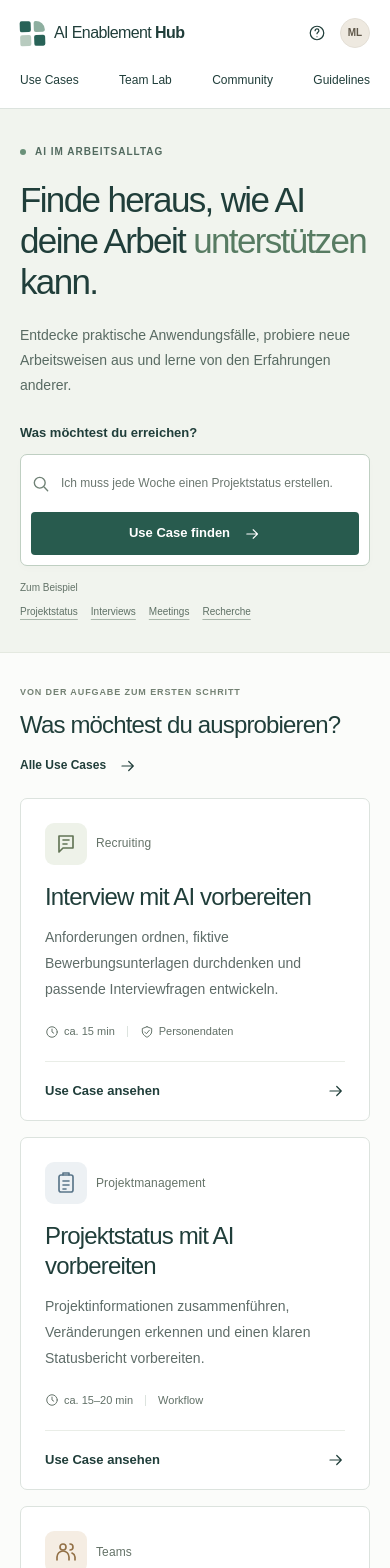
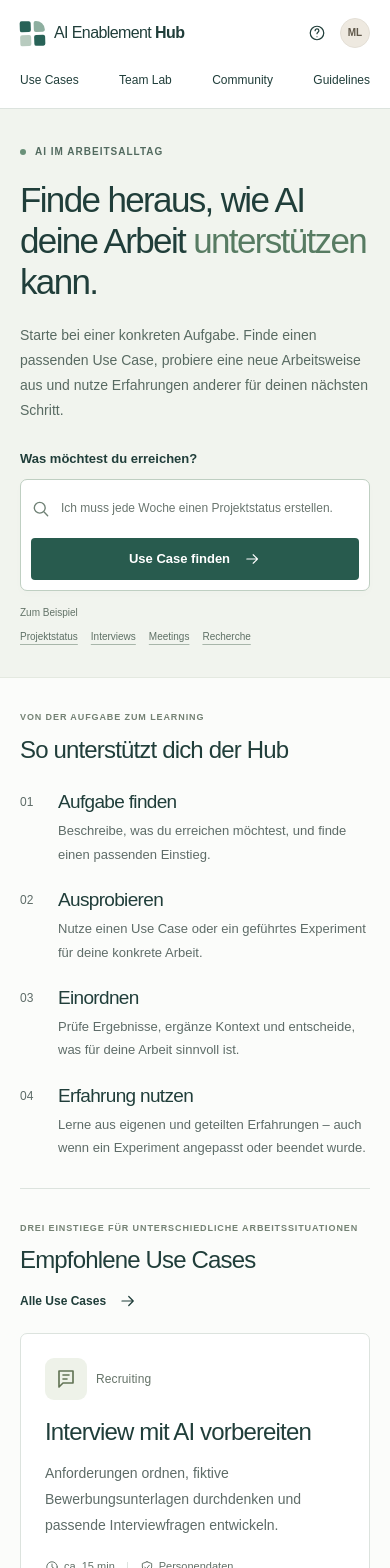
Before and after one commit to dominication/ai-enablement-hub, a Next.js app: page / in a window 390 px wide. Shown: the top 1568 px of the page. Built offline with nearby package versions, Linux system fonts and the light colour scheme.

Commit message:
Clarify homepage orientation from work task to shared learning

```diff
--- a/src/app/globals.css
+++ b/src/app/globals.css
@@ -64,9 +64,23 @@ h1, h2, h3 { line-height: 1.22; font-weight: 500; letter-spacing: -.035em; }
 .tile-two { top: 0; right: 0; background: #e0ba8f; border-radius: 4px 48px 48px 48px; }
 .tile-three { bottom: 0; left: 0; border: 1px solid #92ae9c; border-radius: 48px 4px 48px 48px; background: repeating-linear-gradient(135deg, transparent, transparent 7px, #9cb29e 7px, #9cb29e 8px); }
 .tile-four { bottom: 0; right: 0; background: #477261; border-radius: 4px 48px 48px 48px; }
-.art-caption { display: block; text-align: center; color: #6a7a6d; font-size: 11px; line-height: 1.65; margin-top: 27px; letter-spacing: .03em; }
 .page-container { max-width: 1280px; margin: auto; padding-left: 40px; padding-right: 40px; }
 .home-sections { padding-top: 48px; padding-bottom: 48px; }
+.home-orientation { padding-bottom: 36px; margin-bottom: 44px; border-bottom: 1px solid var(--line); }
+.home-orientation ol { display: grid; grid-template-columns: repeat(4, minmax(0, 1fr)); gap: 28px; list-style: none; padding: 0; margin: 26px 0 0; }
+.orientation-number { display: block; color: var(--muted); font-size: 12px; margin-bottom: 10px; }
+.home-orientation h3 { font-size: 19px; margin-bottom: 10px; }
+.home-orientation li p { color: var(--muted); font-size: 13px; line-height: 1.8; }
+.home-learning-intro { max-width: 720px; color: var(--muted); font-size: 14px; line-height: 1.8; margin-top: 12px; }
+.home-sections .section-header > .text-link { flex-shrink: 0; }
+@media (max-width: 900px) { .home-orientation ol { grid-template-columns: repeat(2, minmax(0, 1fr)); } }
+@media (max-width: 640px) {
+  .home-orientation { padding-bottom: 28px; margin-bottom: 32px; }
+  .home-orientation ol { grid-template-columns: 1fr; gap: 22px; }
+  .home-orientation li { display: grid; grid-template-columns: 24px minmax(0, 1fr); gap: 0 14px; }
+  .orientation-number { grid-row: span 2; margin: 3px 0 0; }
+  .home-orientation h3 { margin-bottom: 6px; }
+}
 .section-header { display: flex; justify-content: space-between; align-items: end; gap: 24px; margin-bottom: 24px; }
 .section-eyebrow { color: #738173; margin-bottom: 10px; font-size: 10px; }
 h2 { font-size: 27px; }
@@ -144,7 +158,7 @@ blockquote { margin: 0; font-size: 19px; line-height: 1.65; letter-spacing: -.02
 .detail-page .learning-card { margin-top: 35px; }
 @media (min-width: 1441px) { .hero { border-radius: 0 0 12px 12px; } }
 @media (max-width: 1150px) {
-  .header-inner { padding: 0 32px; gap: 24px; }.main-nav { gap: 22px; }.hero { padding: 52px 40px; }.hero-art { width: 150px; margin-right: 0; }.art-frame { transform: rotate(-8deg) scale(.72); transform-origin: left center; width: 208px; }.art-caption { margin-top: 0; }.hero h1 { font-size: 40px; }.guidelines-teaser { justify-content: flex-start; gap: 24px; }.guidelines-teaser > .text-link { margin-left: auto; }.card-meta { gap: 8px; }
+  .header-inner { padding: 0 32px; gap: 24px; }.main-nav { gap: 22px; }.hero { padding: 52px 40px; }.hero-art { width: 150px; margin-right: 0; }.art-frame { transform: rotate(-8deg) scale(.72); transform-origin: left center; width: 208px; }.hero h1 { font-size: 40px; }.guidelines-teaser { justify-content: flex-start; gap: 24px; }.guidelines-teaser > .text-link { margin-left: auto; }.card-meta { gap: 8px; }
 }
 @media (max-width: 900px) {
   .header-inner { flex-wrap: wrap; gap: 0; padding-top: 20px; }.brand { margin-right: auto; }.header-tools { gap: 18px; }.main-nav { order: 3; width: 100%; gap: 32px; height: 56px; margin-top: 6px; }.hero-art { display: none; }.hero-content { max-width: none; }.hero-search { max-width: none; }.use-case-grid { gap: 14px; }.use-case-card { padding: 22px 18px 0; }.use-case-card h3 { font-size: 20px; }.card-heading { gap: 9px; }.card-meta { flex-wrap: wrap; }.card-meta .meta-divider { display: none; }.card-meta > span:last-child { width: 100%; }.page-container { padding-left: 32px; padding-right: 32px; }.learning-footer { align-items: flex-start; flex-direction: column; gap: 12px; }.app-footer { flex-direction: column; padding-left: 32px; }
--- a/src/app/page.tsx
+++ b/src/app/page.tsx
@@ -6,11 +6,20 @@ import { GuidelinesTeaser } from '@/components/GuidelinesTeaser';
 import { Icon } from '@/components/Icon';
 import { featuredUseCases } from '@/data/content';
 
+const orientationStages = [
+  { title: 'Aufgabe finden', description: 'Beschreibe, was du erreichen möchtest, und finde einen passenden Einstieg.' },
+  { title: 'Ausprobieren', description: 'Nutze einen Use Case oder ein geführtes Experiment für deine konkrete Arbeit.' },
+  { title: 'Einordnen', description: 'Prüfe Ergebnisse, ergänze Kontext und entscheide, was für deine Arbeit sinnvoll ist.' },
+  { title: 'Erfahrung nutzen', description: 'Lerne aus eigenen und geteilten Erfahrungen – auch wenn ein Experiment angepasst oder beendet wurde.' },
+];
+
 export default function Home() {
   return <>
-    <section className="hero"><div className="hero-content"><p className="eyebrow hero-eyebrow"><span />AI IM ARBEITSALLTAG</p><h1>Finde heraus, wie AI deine<br className="desktop-break" /> Arbeit <em>unterstützen</em> kann.</h1><p className="hero-description">Entdecke praktische Anwendungsfälle, probiere neue Arbeitsweisen aus<br className="desktop-break" /> und lerne von den Erfahrungen anderer.</p><HeroSearch /></div><div className="hero-art" aria-hidden="true"><div className="art-frame"><div className="art-tile tile-one" /><div className="art-tile tile-two" /><div className="art-tile tile-three" /><div className="art-tile tile-four" /></div><span className="art-caption">Neue Perspektiven.<br />Gemeinsam weiterdenken.</span></div></section>
-    <div className="page-container home-sections"><section aria-labelledby="featured-title"><div className="section-header"><div><p className="eyebrow section-eyebrow">VON DER AUFGABE ZUM ERSTEN SCHRITT</p><h2 id="featured-title">Was möchtest du ausprobieren?</h2></div><Link href="/use-cases" className="text-link">Alle Use Cases<Icon name="arrow" /></Link></div><div className="use-case-grid">{featuredUseCases.map((item) => <UseCaseCard key={item.slug} item={item} />)}</div></section>
-    <section className="learning-section" aria-labelledby="learning-title"><div className="section-header"><div><p className="eyebrow section-eyebrow">ERFAHRUNGEN TEILEN. GEMEINSAM LERNEN.</p><h2 id="learning-title">Was andere gerade lernen</h2></div><Link className="text-link" href="/community">Weitere Erfahrungen<Icon name="arrow" /></Link></div><LearningCard /></section>
+    <section className="hero"><div className="hero-content"><p className="eyebrow hero-eyebrow"><span />AI IM ARBEITSALLTAG</p><h1>Finde heraus, wie AI deine<br className="desktop-break" /> Arbeit <em>unterstützen</em> kann.</h1><p className="hero-description">Starte bei einer konkreten Aufgabe. Finde einen passenden Use Case, probiere eine neue Arbeitsweise aus und nutze Erfahrungen anderer für deinen nächsten Schritt.</p><HeroSearch /></div><div className="hero-art" aria-hidden="true"><div className="art-frame"><div className="art-tile tile-one" /><div className="art-tile tile-two" /><div className="art-tile tile-three" /><div className="art-tile tile-four" /></div></div></section>
+    <div className="page-container home-sections">
+      <section className="home-orientation" aria-labelledby="orientation-title"><p className="eyebrow section-eyebrow">VON DER AUFGABE ZUM LEARNING</p><h2 id="orientation-title">So unterstützt dich der Hub</h2><ol role="list">{orientationStages.map((stage, index) => <li key={stage.title}><span className="orientation-number" aria-hidden="true">0{index + 1}</span><h3>{stage.title}</h3><p>{stage.description}</p></li>)}</ol></section>
+      <section aria-labelledby="featured-title"><div className="section-header"><div><p className="eyebrow section-eyebrow">DREI EINSTIEGE FÜR UNTERSCHIEDLICHE ARBEITSSITUATIONEN</p><h2 id="featured-title">Empfohlene Use Cases</h2></div><Link href="/use-cases" className="text-link">Alle Use Cases<Icon name="arrow" /></Link></div><div className="use-case-grid">{featuredUseCases.map((item) => <UseCaseCard key={item.slug} item={item} />)}</div></section>
+    <section className="learning-section" aria-labelledby="learning-title"><div className="section-header"><div><p className="eyebrow section-eyebrow">ERFAHRUNGEN TEILEN. GEMEINSAM LERNEN.</p><h2 id="learning-title">Was andere gerade lernen</h2><p className="home-learning-intro">Erfahrungen zeigen nicht nur, was funktioniert hat, sondern auch, wo menschliche Einordnung, Anpassung oder ein bewusster Stopp sinnvoll waren.</p></div><Link className="text-link" href="/community">Weitere Erfahrungen<Icon name="arrow" /></Link></div><LearningCard /></section>
     <GuidelinesTeaser /></div>
   </>;
 }
```
Also changed, not shown: 1 other file (tests, documents, lock files or other folders).
